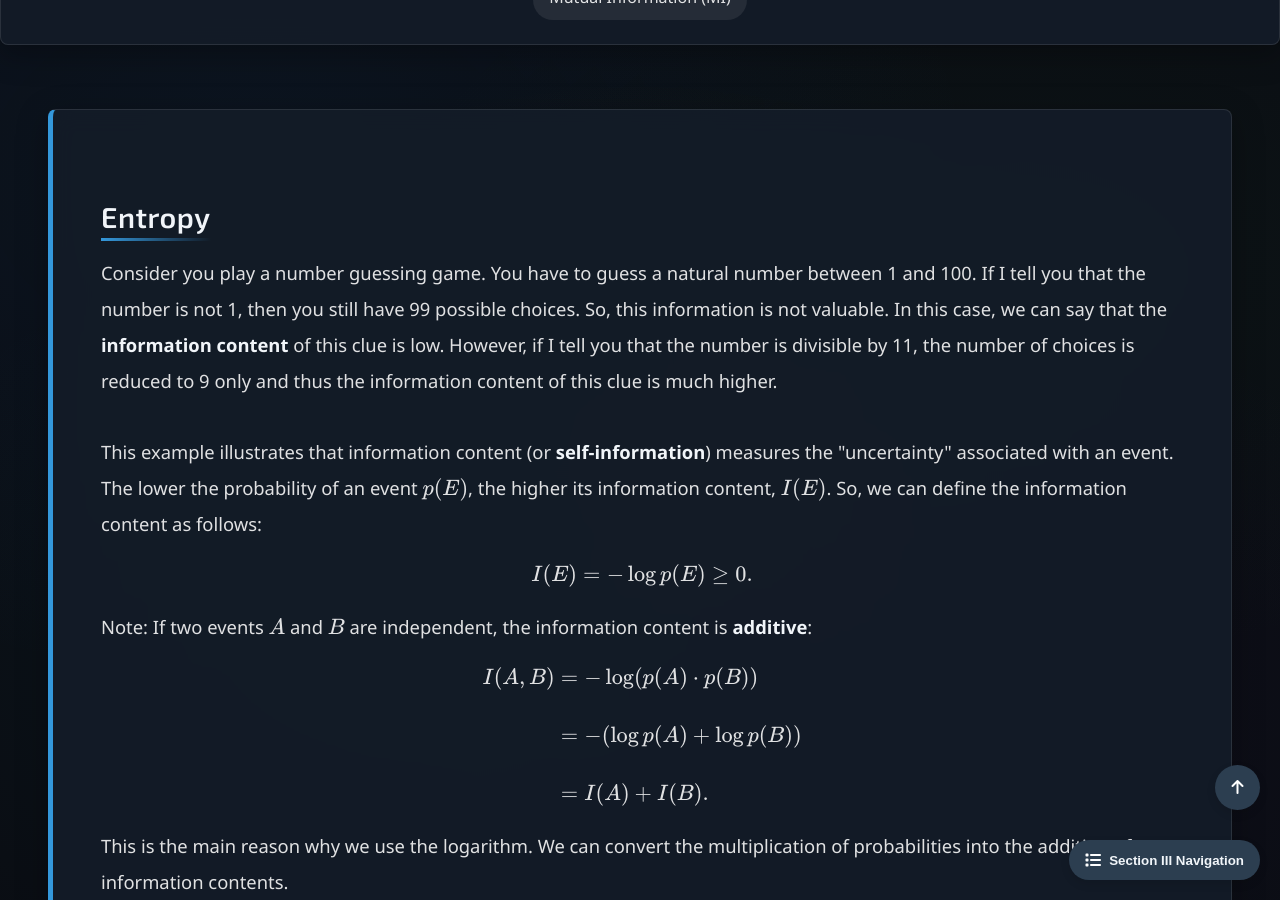
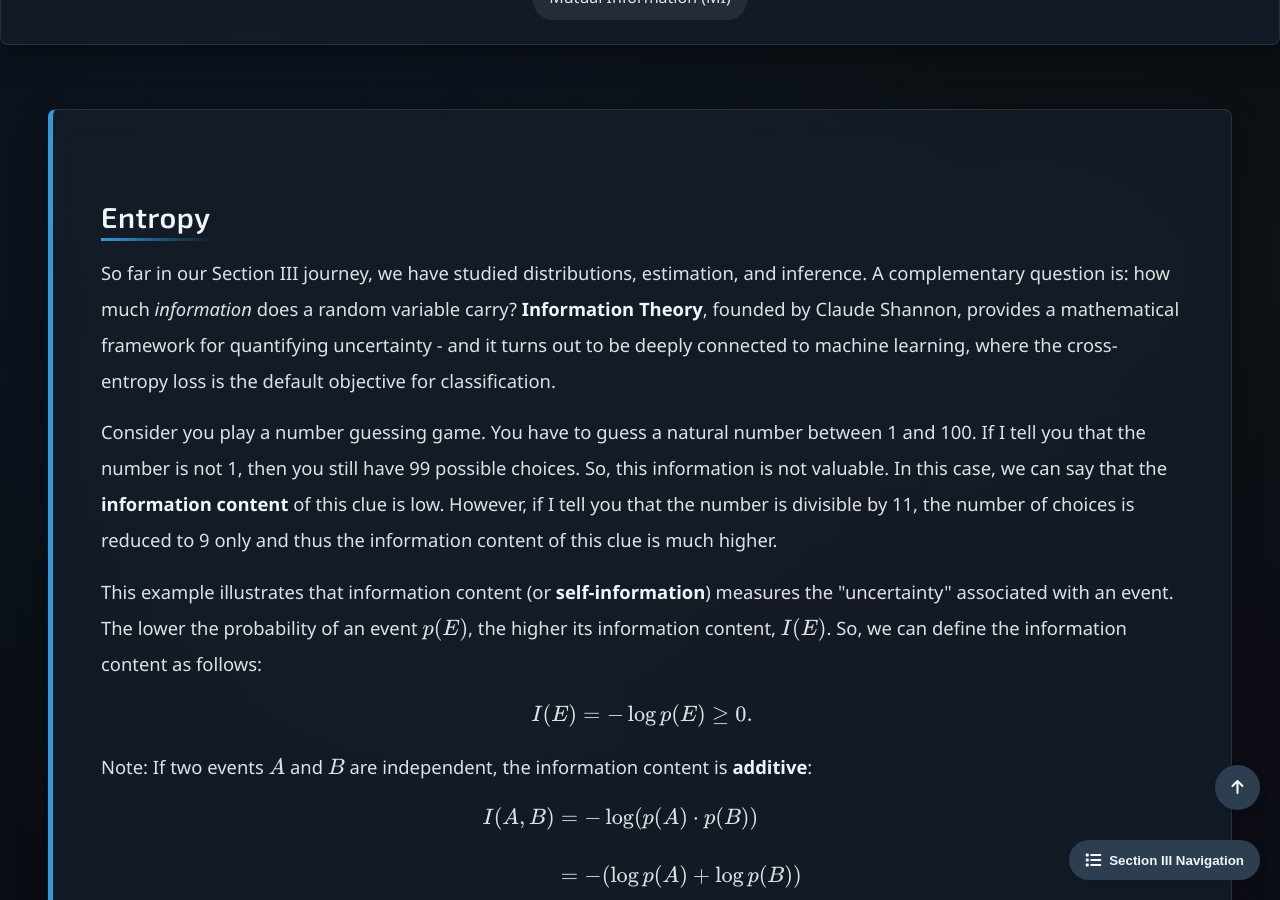
Before and after one commit to Yusukey01/yusukey01.github.io, a Jekyll site: the page built from Mathematics/Probability/entropy.html, in a window 1280 px wide and 900 px high, scrolled down 582 px. Built offline with Jekyll 4.4.1, drawn with Linux system fonts in a browser that asks for light colours; some of the changed text lies outside the part shown.

Commit message:
revised explanations and style

```diff
--- a/Mathematics/Probability/entropy.html
+++ b/Mathematics/Probability/entropy.html
@@ -12,8 +12,7 @@ uses_python: false
         {% include learning_resource_schema.html topic_id=page.topic_id %}
 
         <div class="hero-section">
-            <h1 class="webpage-name">Entropy
-            </h1>
+            <h1 class="webpage-name">Entropy</h1>
         </div>
 
         {% include section_navigation.html %}
@@ -30,13 +29,22 @@ uses_python: false
         <div class="container">
 
             <section id="entropy" class="section-content">
+
                 <h2>Entropy</h2>
+                <p>
+                    So far in our Section III journey, we have studied distributions, estimation, and inference. A complementary question is:
+                    how much <em>information</em> does a random variable carry? <strong>Information Theory</strong>, founded by Claude Shannon,
+                    provides a mathematical framework for quantifying uncertainty - and it turns out to be deeply connected to machine learning,
+                    where the cross-entropy loss is the default objective for classification.
+                </p>
+
                 <p>
                     Consider you play a number guessing game. You have to guess a natural number between 1 and 100. If I tell you that the number is not 1, then
                     you still have 99 possible choices. So, this information is not valuable. In this case, we can say that the <strong>information content</strong>
                     of this clue is low. However, if I tell you that the number is divisible by 11, the number of choices is reduced to 9 only and thus the information
                     content of this clue is much higher.
-            <br><br>
+                </p>
+                <p>
                     This example illustrates that information content (or <strong>self-information</strong>) measures the "uncertainty" associated with an
                     event. The lower the probability of an event \(p(E)\), the higher its information content, \(I(E)\). So, we can define the information content as follows:
                     \[
@@ -52,10 +60,12 @@ uses_python: false
                     \]
                     This is the main reason why we use the logarithm. We can convert the multiplication of probabilities into the
                     addition of information contents.
-            <br><br>
+                </p>
+                <p>
                     We extend this concept by quantifying the "expected value" of the information content across all possible outcomes of a
                     discrete random variable \(X\).
-            <br>
+                </p>
+                <p>
                     The <strong>entropy</strong> of a discrete random variable \(X\) with distribution \(p\) over
                     \(n\) states is defined as:
                     \[
@@ -93,6 +103,8 @@ uses_python: false
                     \[
                     \mathbb{H}(Y | X) = \mathbb{E }_{p(X)}[ \mathbb{H}(p(Y | X))]
                     \]
+                </p>
+
                 <div class="proof">
                     <span class="proof-title"> \(\mathbb{H}(Y | X)  = \mathbb{H}(X, Y) -  \mathbb{H}(X)\):</span>
                     \[
@@ -107,9 +119,11 @@ uses_python: false
                     \end{align*}
                     \]
                 </div>
+                <p>
                     Note: If \(Y\) can be completely determined by \(X\), \(\mathbb{H}(Y | X)  = 0\).
                     Also, if both \(X\) and \(Y\) are independent each other,  \(\mathbb{H}(Y | X)  =  \mathbb{H}(Y) \).
-            <br><br>
+                </p>
+                <p>
                     By (1), \(\mathbb{H}(X, Y) = \mathbb{H}(X) + \mathbb{H}(Y | X) \). This implies the <strong>chain rule</strong> of entropy:
                     \[
                     \mathbb{H}(X_1, X_2, \cdots, X_n) = \sum_{i =1}^n \mathbb{H}(X_i |X_1, \cdots,  X_{i-1}).
@@ -119,6 +133,7 @@ uses_python: false
 
             <section id="cross" class="section-content">
                 <h2>Cross Entropy</h2>
+
                 <p>
                     The <strong>cross entropy</strong> of a distribution \(q\) relative to a distribution \(p\) is defined as
                     \[
@@ -129,7 +144,8 @@ uses_python: false
                     cross entropy as a loss function. It measures the performance of a model whose output is a probability distribution.
                     Or, it helps in training models by penalizing the difference between the true labels and the predicted probabilities.
                     Generally, the smaller the cross entropy loss, the better the predictions are.
-            <br><br>
+                </p>
+                <p>
                     For example, consider a <strong>binary classification</strong>(n =2). The true label \(y \in \{0, 1\}\) is represented by
                     a distribution \(p = [y, 1-y]\), and the predicted probability \(\hat{y} \in (0, 1)\) is represented by Bernoulli
                     distribution \(q = [\hat{y}, 1 - \hat{y}]\). Then we obtain a <strong>cross-entropy loss function</strong>:
@@ -140,7 +156,8 @@ uses_python: false
                     \end{align*}
                     \]
                     Let's say the true label is 1, and then the loss function becomes \(- \log (\hat{y})\).
-            <br>
+                </p>
+                <p>
                     If \(\hat{y}\) is close to 1 (the model is confident and correct), the penalty becomes small. On the other hand,
                     if \(\hat{y}\) is close to 0 (the model is confident and wrong), the penalty becomes large. So, the higher penalty(loss)
                     indicates the model need to be improved and forces the optimization algorithm to adjust parameters for reducing future error.
@@ -162,16 +179,19 @@ uses_python: false
                     \end{align*}
                     \]
                     where \(p\) and \(q\) are defined on the same sample space \(\mathcal{X}\).
-            <br>
+                </p>
+                <p>
                     For example, \(D_{\mathbb{KL}}(p \| q)\) can measure how much an estimated distribution \(q\) is different from
                     a true distribution \(p\). If the estimation of \(p\) by \(q\) is "good," the KL divergence will be close to zero.
-            <br><br>
+                </p>
+                <p>
                     By the expression (2), the cross entropy can be written as:
                     \[
                     \mathbb{H}(p, q) = \mathbb{H}(p) +  D_{\mathbb{KL}}(p \| q).
                     \]
                     So, if \(p(x)\) is fixed, minimizing the cross entropy is equivalent to minimizing KL divergence.
-            <br><br>
+                </p>
+
                 <div class="theorem">
                     <span class="theorem-title">Theorem 1: Non-negativity of KL Divergence</span>
                     \[
@@ -189,21 +209,28 @@ uses_python: false
                     \]
                     This is called <strong>Gibbs' inequality</strong>.
                 </div>
+                <p>
                     There are many ways to prove this theorem, here we introduce <strong>log sum inequality</strong> to prove Theorem 1.
+                </p>
+
                 <div class="theorem">
                     <span class="theorem-title">Theorem 2: Log Sum Inequality</span>
+                    <p>
                         For nonnegative numbers \(a_1, a_2, \cdots, a_n\) and \(b_1, b_2, \cdots, b_n\),
                         \[
                         \sum_{k=1}^n a_k \log \frac{a_k}{b_k} \geq \Big(\sum_{k=1}^n a_k \Big) \log \frac{\sum_{k=1}^n a_k}{\sum_{k=1}^n b_k} \tag{3}
                         \]
                         with equality if and only if \(\frac{a_k}{b_k} = constant\).
+                    </p>
                 </div>
 
                 <div class="proof">
                     <span class="proof-title">Proof of Theorem 2:</span>
+                    <p>
                         Assume without loss of generality that \(a_k >0\) and \(b_k >0\). Consider a function \(f(x) = x \log x\). Since
                         \(f'(x) = \log x + 1\) and  \(f''(x) = \frac{1}{x}\), the function is a convex function for all \(x > 0\).
-                <br>
+                    </p>
+                    <p>
                         Let \(\lambda_i = \frac{b_k}{\sum_{k=1}^n b_k}\), then the left side of inequality (3) becomes
                         \[
                         \begin{align*}
@@ -226,7 +253,9 @@ uses_python: false
                         \[
                         \sum_{k=1}^n a_k \log \frac{a_k}{b_k} \geq \Big(\sum_{k=1}^n a_k \Big) \log \frac{\sum_{k=1}^n a_k}{\sum_{k=1}^n b_k}.
                         \]
+                    </p>
                 </div>
+
                 <div class="theorem">
                     <span class="theorem-title">Theorem 3: Jensen's inequality</span>
                     If \(\phi\) is <strong>convex</strong> on an open interval \(I\), and \(X\) is a random variable whose <strong>support</strong> is
@@ -243,11 +272,16 @@ uses_python: false
                     \]
                     where \(\lambda_k \geq 0\) and \(\sum_{k=1}^n \lambda_k = 1\).
                 </div>
+
+                <p>
                     Finally, we can easily prove non-negativity of KL divergence using log sum inequality.
+                </p>
+
                 <div class="proof">
                     <span class="proof-title">Proof of Theorem 1:</span>
+                    <p>
                         Suppose \(\sum_{k=1}^n p_k = \sum_{k=1}^n q_k = 1\) and \(p_k, \, q_k \geq 0\).
-                By the definition of LK divergence,
+                        By the definition of KL divergence,
                         \[
                         D_{\mathbb{KL}}(p \| q) = \sum_{k=1}^n p_k \log \frac{p_k}{q_k}.
                         \]
@@ -260,8 +294,9 @@ uses_python: false
                         \sum_{k=1}^n p_k \log \frac{p_k}{q_k} \geq \Big(\sum_{k=1}^n p_k \Big) \log 1 = 0
                         \]
                         with equality if and only if \(\forall k, \, p_k = q_k\).
+                    </p>
                 </div>
-            <br>
+                <p>
                     Again, KL divergence is NOT a metric. KL divergence is not symmetric and does not satisfy the triangle inequality.
                 </p>
             </section>
@@ -285,6 +320,8 @@ uses_python: false
                                         &= \mathbb{H}(X) + \mathbb{H}(Y) -  \mathbb{H}(X, Y)
                     \end{align*}
                     \]
+                </p>
+                <p>
                     Using the chain rule for entropy: \(\mathbb{H}(X, Y) = \mathbb{H}(Y| X) + \mathbb{H}(X) \,\),
                     we obtain following expressions:
                     \[
@@ -294,7 +331,6 @@ uses_python: false
                                     &= \mathbb{H}(X) -  \mathbb{H}(X | Y).
                     \end{align*}
                     \]
-            <br>
                     \[
                     \begin{align*}
                     \mathbb{I }(X ; Y) &= \mathbb{H}(X) - \mathbb{H}(X | Y) \\\\
```
Also changed, not shown: data/curriculum.json. Lines whose indentation alone changed are shown as unchanged.
